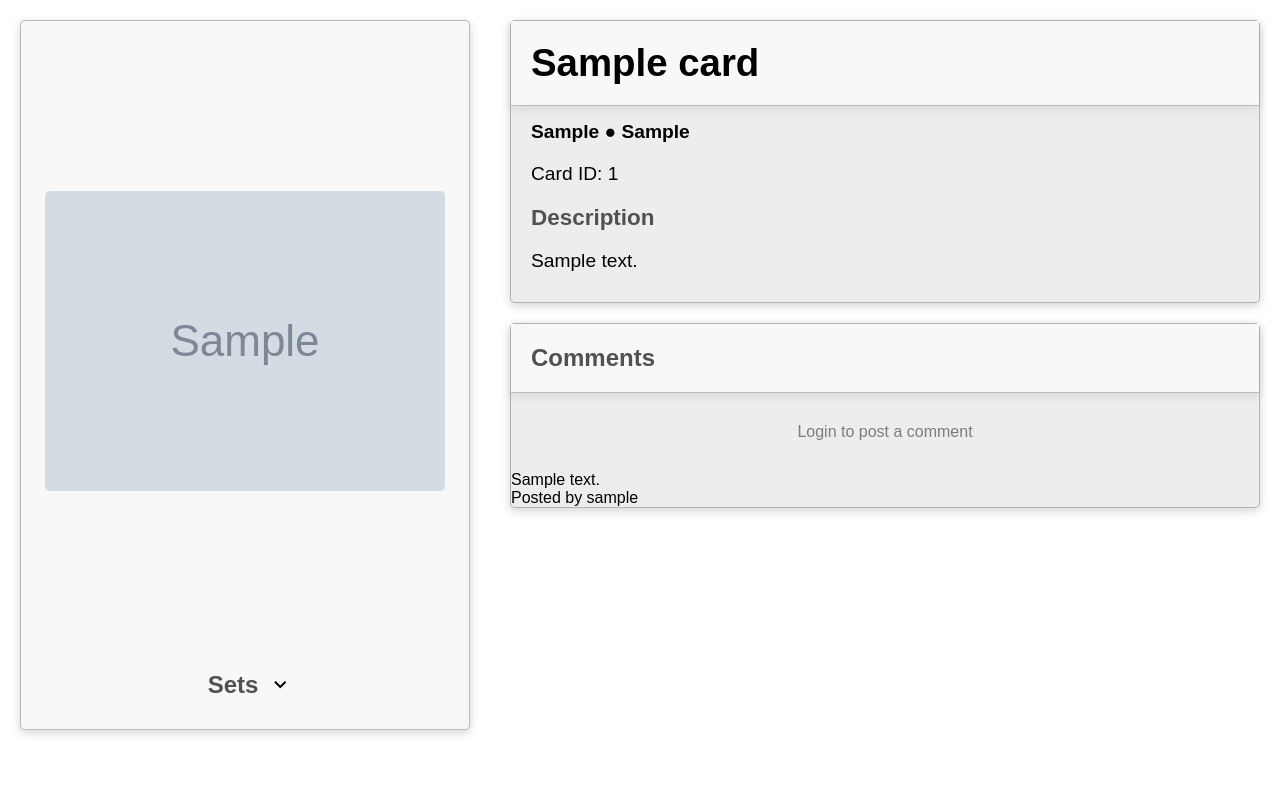
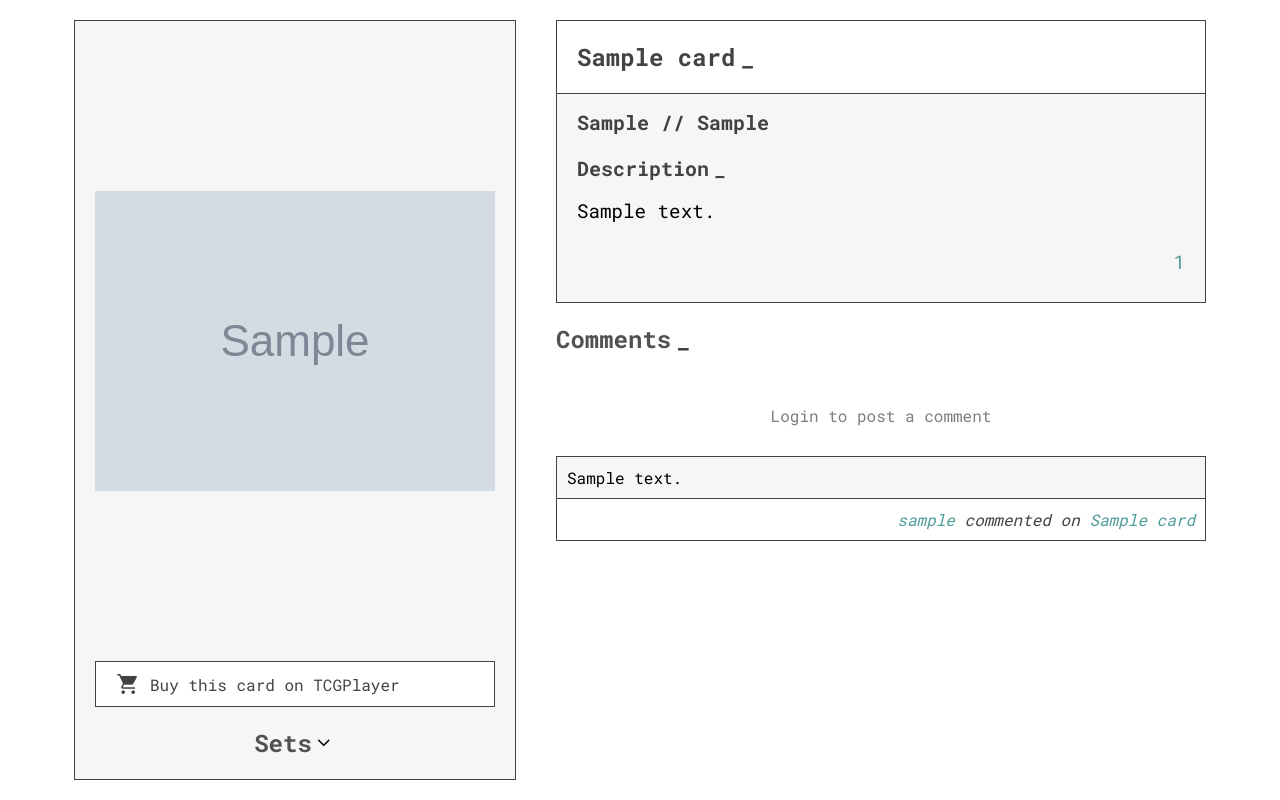
Before and after one commit to inmanjlai/Yu-Gi-Search, a Flask app: page /card/1 in a window 1280 px wide. Shown: the part 85-885 px from the top of the page. Run offline with Flask 3, Linux system fonts and the light colour scheme; tables that the repository leaves empty hold one stand-in row (values such as "Sample post"); grey boxes marked "Sample" are stand-in pictures.

Commit message:
redesigned styling for a single card page, as well as slight tweaks for the card search page

```diff
--- a/static/home.css
+++ b/static/home.css
@@ -38,7 +38,6 @@ body {
     content: "_";
     /* background-color: #424242; */
     color: #424242;
-    width: 20px;
 }
 
 
--- a/static/nav.css
+++ b/static/nav.css
@@ -81,12 +81,12 @@ nav {
 #nav-search-dropdown {
     font-family: 'Roboto Mono', monospace;
     position: absolute;
-    background-color: rgb(237, 237, 237);
-    border: 1px solid rgba(44, 44, 44, 0.3);
+    background-color: #f6f6f6;
+    border: 1px solid #424242;
     color: black;
     display: flex;
     flex-direction: column;
-    width: 60%;
+    width: 100%;
     z-index: 9000000;
     border-bottom-left-radius: 5px;
     border-bottom-right-radius: 5px;
@@ -101,7 +101,8 @@ nav {
 }
 
 #nav-search-dropdown a:hover {
-    background-color: rgba(248, 248, 248, 1);
+    background-color: white;
+    text-decoration: underline;
 }
 
 .deck-modal {
@@ -169,6 +170,7 @@ nav {
 
 .deck-modal-content button:hover {
     background-color: #4e9d9a;
+    text-decoration: underline;
 }
 
 .deckbtn {
@@ -226,6 +228,12 @@ nav {
 
 
 @media screen and (max-width: 900px) {
+
+    nav {
+        padding-left: 20px;
+        padding-right: 20px;
+    }
+
     .logo {
         display: none;
     }
--- a/static/new_styles.css
+++ b/static/new_styles.css
@@ -54,246 +54,6 @@ a {
     display: flex;
     flex-direction: column;
     gap: 30px;
-}
-
-/*
-**************************************************************************************
-**********************************SINGLE CARD PAGE************************************
-**************************************************************************************
-*/
-
-
-
-.card-img {
-    height: 600px;
-    width: auto;
-    /* max-width: 600px; */
-    object-fit: cover;
-    display: flex;
-    justify-content: center;
-    align-items: center;
-}
-
-.card-img img {
-    width: inherit;
-    height: auto;
-    border-radius: 5px;
-}
-
-.card {
-    /* background-color: rgb(237, 237, 237); */
-    /* border: 1px solid rgba(44, 44, 44, 0.3); */
-    border-radius: 5px;
-    display: flex;
-
-    margin: 20px;
-    /* padding: 20px; */
-}
-
-.card-and-sets {
-    padding: 20px;
-    background-color: rgba(248, 248, 248, 1);
-    border: 1px solid rgba(44, 44, 44, 0.3);
-    position: sticky;
-    top: 20px;
-    display: flex;
-    flex-direction: column;
-    /* justify-content: center; */
-    align-items: center;
-    width: 100%;
-    max-width: 450px;
-    height: max-content;
-    margin-right: 20px;
-    border-radius: 5px;
-    box-shadow: 0 3px 10px rgba(44, 44, 44, 0.2);
-}
-
-.card-and-sets h2 {
-    padding: 10px;
-    /* border-bottom: 2px solid rgba(44, 44, 44, 0.3); */
-    /* margin-bottom: 10px; */
-}
-
-
-
-.sets-heading {
-    display: flex;
-    align-items: center;
-    justify-content: center;
-    cursor: pointer;
-    margin-top: 20px;
-}
-
-.card-sets p {
-    padding: 10px;
-}
-
-.desc-and-comments {
-    margin-left: 20px;
-    display: flex;
-    flex-direction: column;
-    gap: 20px;
-    flex-grow: 1;
-
-}
-
-.card-data {
-    background-color: rgba(237, 237, 237, 1);
-    border: 1px solid rgba(44, 44, 44, 0.3);
-    border-radius: 5px;
-    box-shadow: 0 3px 10px rgba(44, 44, 44, 0.2);
-    font-size: larger;
-
-    display: flex;
-    flex-direction: column;
-    gap: 10px;
-    padding-bottom: 20px;
-}
-
-.card-data h1 {
-    border-bottom: 1px solid rgba(44, 44, 44, 0.3);
-    background-color: rgba(248, 248, 248, 1);
-    box-shadow: 0 3px 10px rgba(44, 44, 44, 0.1);
-    padding: 20px;
-}
-
-.card-data p {
-    padding: 5px 20px;
-}
-
-.card-data h3 {
-    /* margin-top: 20px; */
-    padding: 5px 20px 0px 20px;
-}
-
-.card-type {
-    font-weight: 700;
-}
-
-.card-data h3 ~ p {
-    max-width: 100ch;
-    line-height: 1.6;
-}
-
-.comments-container {
-    background-color: rgba(237, 237, 237, 1);
-    border: 1px solid rgba(44, 44, 44, 0.3);
-    display: flex;
-    flex-direction: column;
-    border-radius: 5px;
-    box-shadow: 0 3px 10px rgba(44, 44, 44, 0.2);
-    /* gap: 20px; */
-    margin-bottom: 20px;
-
-}
-
-.comments-container h2 {
-    padding: 20px;
-    border-bottom: 1px solid rgba(44, 44, 44, 0.3);
-    background-color: rgba(248, 248, 248, 1);
-    box-shadow: 0 3px 10px rgba(44, 44, 44, 0.1);
-}
-
-.comments-container form {
-    display: flex;
-    gap: 10px;
-    flex-direction: column;
-    padding: 10px;
-}
-
-.comments-container form textarea {
-    resize:none;
-    padding: 8px;
-    font-family: Arial, Helvetica, sans-serif;
-    font-size: 16px;
-    border-radius: 5px;
-    background-color: rgba(248, 248, 248, 1);
-    border: 1px solid rgba(44, 44, 44, 0.3);
-}
-
-.comments-container form button {
-    background-color: #e8b047;
-    padding: 10px 16px;
-    align-self: flex-end;
-    border: none;
-    border-radius: 5px;
-    max-width: max-content;
-    font-size: 16px;
-}
-.comments-container form button:hover {
-    background-color: #f1d092;
-    cursor: pointer;
-}
-
-.sets-table {
-    margin-top: 30px;
-    background-color: rgba(237, 237, 237, 1);
-    /* border: 1px solid rgba(44, 44, 44, 0.3); */
-    border-radius: 5px;
-    display: none;
-    font-size: 14px;
-}
-
-.show {
-    display: block;
-}
-
-.sets-table th {
-    background-color: #e8b047;
-    color: white;
-}
-
-.sets-table tr:nth-child(even) {
-    background-color: rgba(248, 248, 248, 1);
-}
-
-.sets-table td {
-    padding: 10px;
-}
-
-.sets-table th {
-    padding: 10px;
-    text-align: left;
-}
-
-.set-name {
-    /* max-width: 50ch; */
-    word-break: keep-all;
-}
-
-
-@media screen and (max-width: 900px) {
-    .card {
-        flex-direction: column;
-        justify-content: center;
-        align-items: center;
-    }
-
-    .desc-and-comments {
-        width: 100%;
-        margin: 20px 0 0 0;
-    }
-
-    .card-and-sets {
-        position: static;
-        margin: 0;
-    }
-
-    .card-data h1 {
-        font-size: 2rem;
-    }
-
-    .card-img {
-        height: 450px;
-        width: auto;
-        overflow: hidden;
-        object-fit: cover;
-    }
-
-    .card-img img {
-        height: 100%;
-        width: inherit;
-    }
 }
 
 /*
@@ -611,14 +371,6 @@ a {
         height: max-content
     }
 }
-
-/*
-**************************************************************************************
-***************************************HOME PAGE**************************************
-**************************************************************************************
-*/
-
-
 
 /*
 **************************************************************************************
--- /dev/null
+++ b/static/single_card.css
@@ -0,0 +1,275 @@
+/*
+**************************************************************************************
+**********************************SINGLE CARD PAGE************************************
+**************************************************************************************
+*/
+
+.card-img {
+    height: 600px;
+    width: auto;
+    /* max-width: 600px; */
+    object-fit: cover;
+    display: flex;
+    justify-content: center;
+    align-items: center;
+}
+
+.card-img img {
+    width: inherit;
+    height: auto;
+}
+
+.card {
+    display: flex;
+    margin: 20px;
+    font-family: 'Roboto Mono', monospace;
+}
+
+.card-and-sets {
+    padding: 20px;
+    background-color: #f6f6f6;
+    border: 1px solid #424242;
+    position: sticky;
+    top: 105px;
+    display: flex;
+    flex-direction: column;
+    /* justify-content: center; */
+    align-items: center;
+    width: 100%;
+    max-width: 450px;
+    height: max-content;
+    margin-right: 20px;
+}
+
+.card-and-sets h2 {
+    padding: 10px;
+}
+
+
+
+.sets-heading {
+    display: flex;
+    align-items: center;
+    /* justify-content: center; */
+    cursor: pointer;
+    margin-top: 20px;
+    width: 100%;
+}
+
+.card-sets p {
+    padding: 10px;
+}
+
+.desc-and-comments {
+    margin-left: 20px;
+    display: flex;
+    flex-direction: column;
+    gap: 20px;
+    flex-grow: 1;
+    min-width: 650px;
+}
+
+.card-data {
+    background-color: #f6f6f6;
+    border: 1px solid #424242;
+    font-size: larger;
+
+    display: flex;
+    flex-direction: column;
+    gap: 10px;
+    padding-bottom: 20px;
+}
+
+.card-data h1 {
+    border-bottom: 1px solid #424242;
+    background-color: white;
+    padding: 20px;
+    font-size: 24px;
+    color: #424242;
+}
+
+.card-id {
+    color: #4e9d9a;
+    text-align: end;
+}
+
+.card-data h1::after {
+    content: "_";
+    margin-left: 5px;
+    color: #424242;
+}
+
+.card-data p {
+    padding: 5px 20px;
+}
+
+.card-data h3 {
+    /* margin-top: 20px; */
+    padding: 5px 20px 0px 20px;
+    color: #424242;
+    font-weight: 700;
+    font-size: 20px
+}
+
+.card-type {
+    font-size: 20px;
+    font-weight: 700;
+    color: #424242;
+}
+
+.card-data h3 ~ p {
+    max-width: 100ch;
+    line-height: 1.6;
+}
+
+.comments-container {
+    display: flex;
+    flex-direction: column;
+    /* gap: 20px; */
+    margin-bottom: 20px;
+
+}
+
+.comments-container h2 {
+    border-bottom: 1px solid #424242;
+    background-color: white;
+}
+
+.comments-container form {
+    display: flex;
+    gap: 10px;
+    flex-direction: column;
+    margin-bottom: 10px;
+}
+
+.comments-container form textarea {
+    resize:none;
+    padding: 8px;
+    font-family: 'Roboto Mono', monospace;
+    font-size: 16px;
+    background-color: white;
+    border: 1px solid #424242;
+}
+
+.comments-container form button {
+    background-color: white;
+    padding: 10px;
+    align-self: flex-end;
+    border: 1px solid #424242;
+    max-width: max-content;
+    font-size: 16px;
+    transition: box-shadow 0.3s, transform 0.3s;
+    font-family: 'Roboto Mono', monospace;
+}
+.comments-container form button:hover {
+    cursor: pointer;
+    transform: translateY(-5px) translateX(5px);
+    box-shadow: -8px 8px 0 #4e9d9a4d;
+}
+
+.buy-card {
+    margin-top: 20px;
+    background-color: white;
+    padding: 10px 20px;
+    font-family: 'Roboto Mono', monospace;
+    color: #424242;
+    border: 1px solid #424242;
+    cursor: pointer;
+    font-size: 16px;
+    width: 100%;
+    display: flex;
+    align-items: center;
+    gap: 10px;
+    transition: transform 0.3s, box-shadow 0.3s;
+}
+
+.buy-card:hover {
+    transform: translate(5px, -5px);
+    box-shadow: -8px 8px 0 #4e9d9a4d;
+}
+
+.buy-card:hover p{
+    text-decoration: underline;
+}
+
+.sets-table {
+    margin-top: 30px;
+    background-color: rgba(237, 237, 237, 1);
+    /* border: 1px solid rgba(44, 44, 44, 0.3); */
+    border-radius: 5px;
+    display: none;
+    font-size: 14px;
+}
+
+.show {
+    display: block;
+}
+
+.sets-heading h2{
+    padding: 0;
+}
+
+.comment-head::after {
+    content: "_";
+    color: #424242;
+    margin-left: 5px;
+}
+
+.sets-table th {
+    background-color: #4e9d9a;
+    color: white;
+}
+
+.sets-table tr:nth-child(even) {
+    background-color: rgba(248, 248, 248, 1);
+}
+
+.sets-table td {
+    padding: 10px;
+}
+
+.sets-table th {
+    padding: 10px;
+    text-align: left;
+}
+
+.set-name {
+    /* max-width: 50ch; */
+    word-break: keep-all;
+}
+
+
+@media screen and (max-width: 900px) {
+    .card {
+        flex-direction: column;
+        justify-content: center;
+        align-items: center;
+    }
+
+    .desc-and-comments {
+        width: 100%;
+        margin: 20px 0 0 0;
+        min-width: 0px;
+    }
+
+    .card-and-sets {
+        position: static;
+        margin: 0;
+    }
+
+    .card-data h1 {
+        font-size: 2rem;
+    }
+
+    .card-img {
+        height: 450px;
+        width: auto;
+        overflow: hidden;
+        object-fit: cover;
+    }
+
+    .card-img img {
+        height: 100%;
+        width: inherit;
+    }
+}
--- a/templates/card.html
+++ b/templates/card.html
@@ -5,6 +5,8 @@
     <meta http-equiv="X-UA-Compatible" content="IE=edge">
     <meta name="viewport" content="width=device-width, initial-scale=1.0">
     <link rel="stylesheet" href="/static/new_styles.css">
+    <link rel="stylesheet" href="/static/home.css">
+    <link rel="stylesheet" href="/static/single_card.css">
     <link rel="stylesheet" href="https://fonts.googleapis.com/css2?family=Material+Symbols+Outlined:opsz,wght,FILL,GRAD@48,400,0,0" />
     <title>Yu-Gi-Search | {{ card.name }}</title>
     <script src="/static/scripts/toggleSets.js" defer></script>
@@ -20,6 +22,10 @@
                 <img src={{card.img_url}} alt={{card.name}}>
             </div>
 
+            <a href="https://www.tcgplayer.com/search/all/product?q={{card.name}}&view=grid" target="_blank" class="buy-card">
+                <span class="material-symbols-outlined">shopping_cart</span>
+                <p>Buy this card on TCGPlayer</p>
+            </a>
 
             <div class="card-sets">
                 <div class="card-set-names">
@@ -56,13 +62,13 @@
 
                 {% if "Monster" not in card.type %}
                     {% if card.race != NULL %}
-                        <p class="card-type">{{card.race}} ● {{card.type}}</p>
+                        <p class="card-type">{{card.race}} // {{card.type}}</p>
                     {% endif %}
                 {% endif %}
 
 
                 {% if "Monster" in card.type %}
-                    <p class="card-type">{{card.race}} ● {{card.type}}</p>
+                    <p class="card-type">{{card.race}} // {{card.type}}</p>
 
                     {% if "Link" not in card.type %}
                         {% if "XYZ" not in card.type %}
@@ -82,13 +88,13 @@
                     <p>Attack: {{card.attack}} Defense: {{card.defense}}</p>
                 {% endif %}
 
-                <p>Card ID: {{card.card_id}}</p>
-                <h3>Description</h3>
+                <h3 class="comment-head">Description</h3>
                 <p>{{card.description}}</p>
+                <p class="card-id">{{card.card_id}}</p>
 
             </div>
+            <h2 class="comment-head">Comments</h2>
             <div class="comments-container">
-                <h2>Comments</h2>
                 {% if current_user.id %}
                     <form action="/comments" method="POST">
                         <input type="hidden" name="card_id" value={{card.id}}>
@@ -100,10 +106,14 @@
                 {% endif %}
 
                 {% for comment in comments %}
-                    <div class="single-comment">
-                        <p>{{comment.content}}</p>
-                        <p class="posted-by">Posted by <a href="/users/{{comment.user_id}}" class="comment-author">{{comment.user.username}}</a></p>
-                    </div>
+                <div class="single-comment-card">
+                    <p>{{comment.content}}</p>
+                    <p class="posted-by">
+                        <a href="/users/{{comment.user_id}}" class="comment-author">{{comment.user.username}}</a>
+                        commented on
+                        <a href="/card/{{comment.card.id}}" class="card-name">{{comment.card.name}}</a>
+                    </p>
+                </div>
                 {% endfor %}
             </div>
         </div>
```
Also changed, not shown: static/search.css (+19 -5 lines), templates/cards.html (+5 -2 lines), 1 other file.
